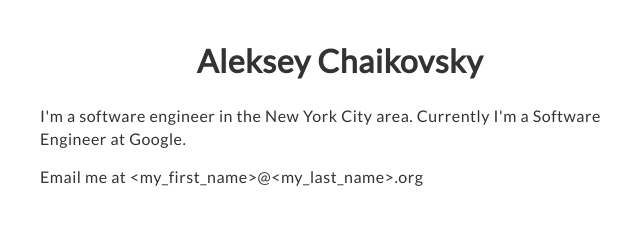
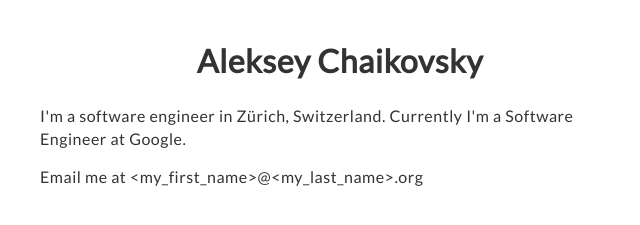
Before and after one commit to alekseychaikovsky/alekseychaikovsky.github.io, a Jekyll site: the page built from index.html, in a window 1280 px wide. Shown: the part 294-519 px from the top of the page, without its empty margins (300-940 px from the left). Built offline with Jekyll 4.4.1, drawn with Linux system fonts in a browser that asks for light colours.

Commit message:
Update index.html

```diff
--- a/index.html
+++ b/index.html
@@ -7,7 +7,7 @@ title: Aleksey Chaikovsky
     <h1>Aleksey Chaikovsky</h1>
 
     <p>
-      I'm a software engineer in the New York City area. Currently I'm a Software Engineer at
+      I'm a software engineer in Zürich, Switzerland. Currently I'm a Software Engineer at
       Google.
     </p>
 
```
